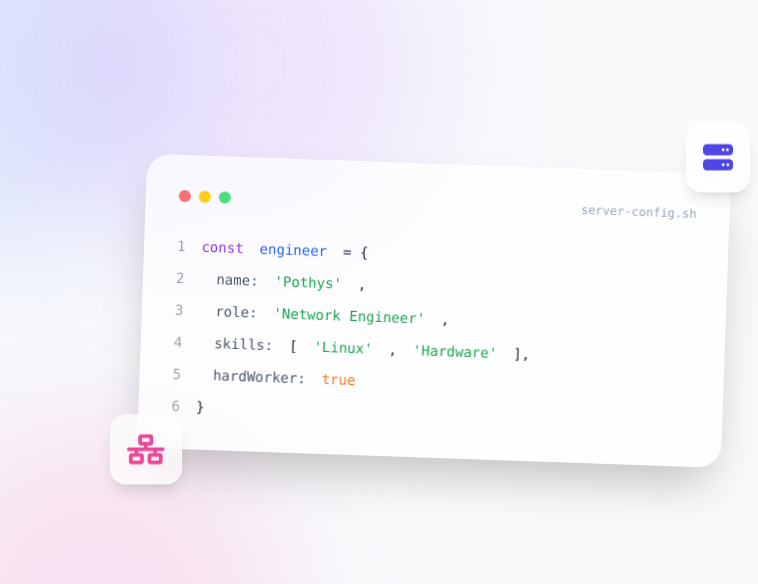
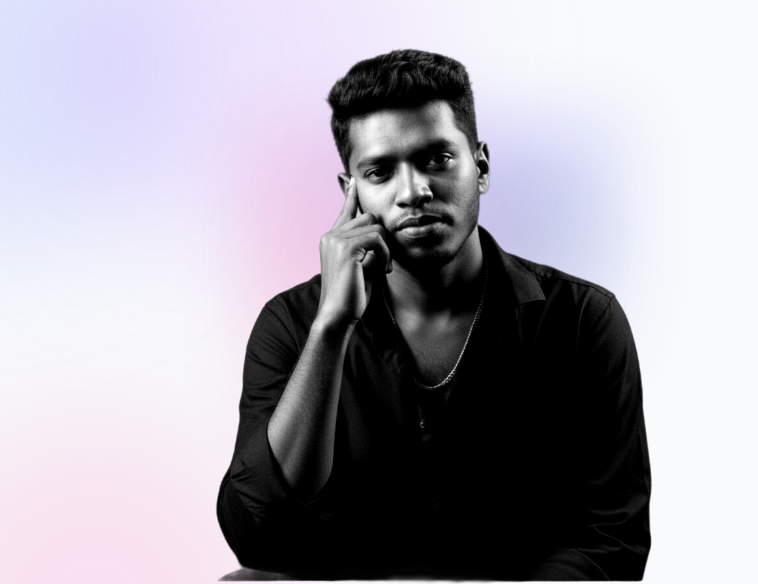
Before and after one commit to suryaprakash251201/pothysinfo, a website: page index.html in a window 1280 px wide. Shown: the part 129-713 px from the top of the page, 522-1280 px from the left. Drawn offline with nearby package versions, Linux system fonts and the light colour scheme.

Commit message:
Update hero portrait layout and animations

```diff
--- a/index.html
+++ b/index.html
@@ -179,60 +179,13 @@
                     </div>
                 </div>
 
-                <div class="relative hidden lg:block" data-aos="fade-left" data-aos-duration="1200">
-                    <div class="relative z-10 animate-float">
-                        <div
-                            class="glass-card p-8 rounded-3xl shadow-2xl transform rotate-2 hover:rotate-0 transition-transform duration-500">
-                            <div class="flex items-center justify-between mb-8">
-                                <div class="flex gap-2">
-                                    <div class="w-3 h-3 rounded-full bg-red-400"></div>
-                                    <div class="w-3 h-3 rounded-full bg-yellow-400"></div>
-                                    <div class="w-3 h-3 rounded-full bg-green-400"></div>
-                                </div>
-                                <div class="text-xs text-slate-400 font-mono">server-config.sh</div>
-                            </div>
-                            <div class="space-y-3 font-mono text-sm">
-                                <div class="flex gap-4">
-                                    <span class="text-slate-400">1</span>
-                                    <span class="text-purple-600">const</span> <span
-                                        class="text-blue-600">engineer</span> = {
-                                </div>
-                                <div class="flex gap-4">
-                                    <span class="text-slate-400">2</span>
-                                    <span class="pl-4 text-slate-600">name:</span> <span
-                                        class="text-green-600">'Pothys'</span>,
-                                </div>
-                                <div class="flex gap-4">
-                                    <span class="text-slate-400">3</span>
-                                    <span class="pl-4 text-slate-600">role:</span> <span class="text-green-600">'Network
-                                        Engineer'</span>,
-                                </div>
-                                <div class="flex gap-4">
-                                    <span class="text-slate-400">4</span>
-                                    <span class="pl-4 text-slate-600">skills:</span> [<span
-                                        class="text-green-600">'Linux'</span>, <span
-                                        class="text-green-600">'Hardware'</span>],
-                                </div>
-                                <div class="flex gap-4">
-                                    <span class="text-slate-400">5</span>
-                                    <span class="pl-4 text-slate-600">hardWorker:</span> <span
-                                        class="text-orange-500">true</span>
-                                </div>
-                                <div class="flex gap-4">
-                                    <span class="text-slate-400">6</span>
-                                    <span class="text-slate-800">}</span>
-                                </div>
-                            </div>
-                        </div>
-
-                        <!-- Floating Badges -->
-                        <div class="absolute -top-6 -right-6 glass-card p-4 rounded-2xl shadow-lg animate-bounce"
-                            style="animation-duration: 3s;">
-                            <i class="fa-solid fa-server text-3xl text-indigo-600"></i>
-                        </div>
-                        <div class="absolute -bottom-8 -left-8 glass-card p-4 rounded-2xl shadow-lg animate-bounce"
-                            style="animation-duration: 4s;">
-                            <i class="fa-solid fa-network-wired text-3xl text-pink-500"></i>
+                <div class="relative" data-aos="fade-left" data-aos-duration="1200">
+                    <div class="hero-photo-wrap" id="hero-photo-wrap">
+                        <div class="hero-photo-glow" aria-hidden="true"></div>
+                        <div class="hero-photo-frame">
+                            <img class="hero-photo" src="assets/images/photo.png" loading="eager" fetchpriority="high"
+                                onerror="this.onerror=null; this.src='assets/images/profile-placeholder.svg';"
+                                alt="Portrait of Pothys Muruganantham">
                         </div>
                     </div>
                 </div>
--- a/script.js
+++ b/script.js
@@ -62,4 +62,5 @@ document.addEventListener('DOMContentLoaded', () => {
             }
         });
     });
+
 });
--- a/style.css
+++ b/style.css
@@ -51,3 +51,123 @@
 html {
     scroll-behavior: smooth;
 }
+
+/* Hero Portrait */
+.hero-photo-wrap {
+    position: relative;
+    max-width: 480px;
+    margin: 0 auto;
+    isolation: isolate;
+}
+
+.hero-photo-glow {
+    position: absolute;
+    left: 9%;
+    right: 9%;
+    top: 14%;
+    height: 62%;
+    background:
+        radial-gradient(circle at 68% 26%, rgba(99, 102, 241, 0.4) 0%, rgba(99, 102, 241, 0) 58%),
+        radial-gradient(circle at 26% 42%, rgba(236, 72, 153, 0.34) 0%, rgba(236, 72, 153, 0) 64%);
+    filter: blur(32px);
+    opacity: 0.8;
+    z-index: -2;
+    pointer-events: none;
+    animation: hero-aura-breathe 7.2s ease-in-out infinite;
+}
+
+.hero-photo-wrap::after {
+    content: "";
+    position: absolute;
+    width: 44%;
+    aspect-ratio: 1 / 1;
+    top: 21%;
+    right: 4%;
+    border-radius: 50%;
+    background: radial-gradient(circle at 40% 40%, rgba(148, 163, 184, 0.34) 0%, rgba(148, 163, 184, 0) 68%);
+    filter: blur(10px);
+    z-index: -1;
+    pointer-events: none;
+    animation: hero-orb-drift 9s ease-in-out infinite;
+}
+
+.hero-photo-frame {
+    position: relative;
+    border-radius: 0;
+    overflow: visible;
+    border: 0;
+    background: transparent;
+    transform: none;
+    box-shadow: none;
+    transition: none;
+    z-index: 2;
+}
+
+.hero-photo {
+    display: block;
+    width: 100%;
+    aspect-ratio: auto;
+    object-fit: contain;
+    object-position: center 10%;
+    background: transparent;
+    mix-blend-mode: normal;
+    filter: grayscale(1) contrast(1.08) brightness(1.03);
+    transform: none;
+    transition: filter 300ms ease;
+}
+
+.hero-photo-sheen {
+    display: none;
+}
+
+@keyframes hero-aura-breathe {
+    0%,
+    100% {
+        opacity: 0.72;
+        transform: scale(1);
+    }
+
+    50% {
+        opacity: 0.95;
+        transform: scale(1.04);
+    }
+}
+
+@keyframes hero-orb-drift {
+    0%,
+    100% {
+        transform: translate3d(0, 0, 0);
+        opacity: 0.6;
+    }
+
+    50% {
+        transform: translate3d(-12px, 9px, 0);
+        opacity: 0.85;
+    }
+}
+
+@media (max-width: 1024px) {
+    .hero-photo-wrap {
+        margin-top: 1.5rem;
+        max-width: 360px;
+    }
+}
+
+@media (max-width: 640px) {
+    .hero-photo-wrap {
+        max-width: 310px;
+    }
+}
+
+@media (prefers-reduced-motion: reduce) {
+    .hero-photo-glow,
+    .hero-photo-wrap::after,
+    .hero-photo-sheen {
+        animation: none;
+    }
+
+    .hero-photo-frame,
+    .hero-photo {
+        transition: none;
+    }
+}
```
Also changed, not shown: assets/images/photo.png (added), assets/images/profile-placeholder.svg (added).
